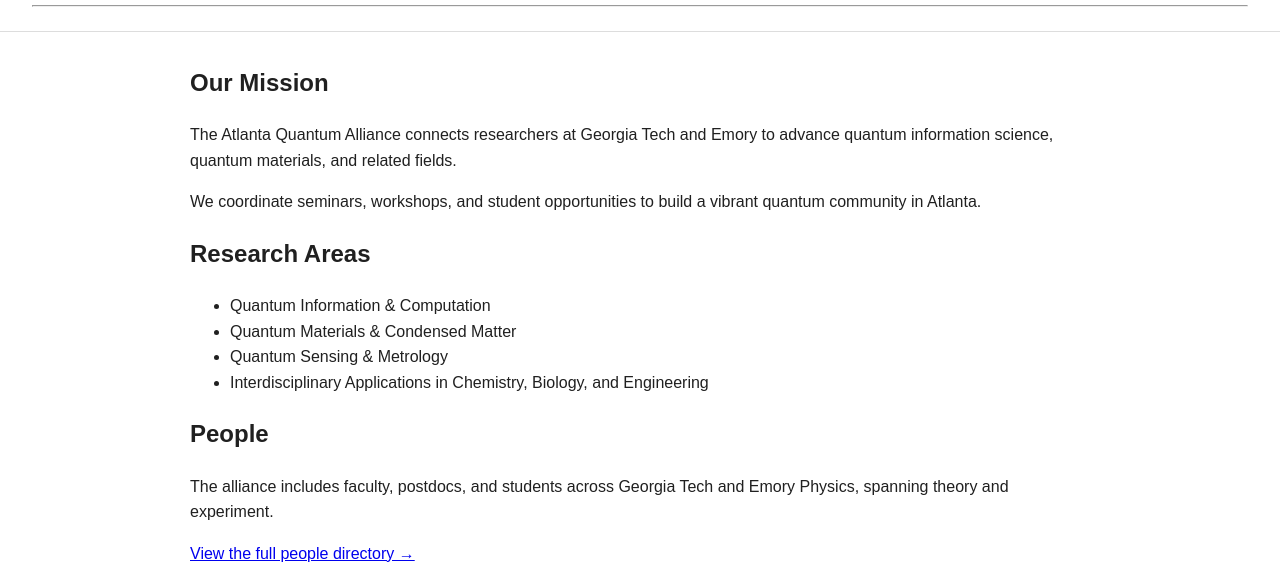
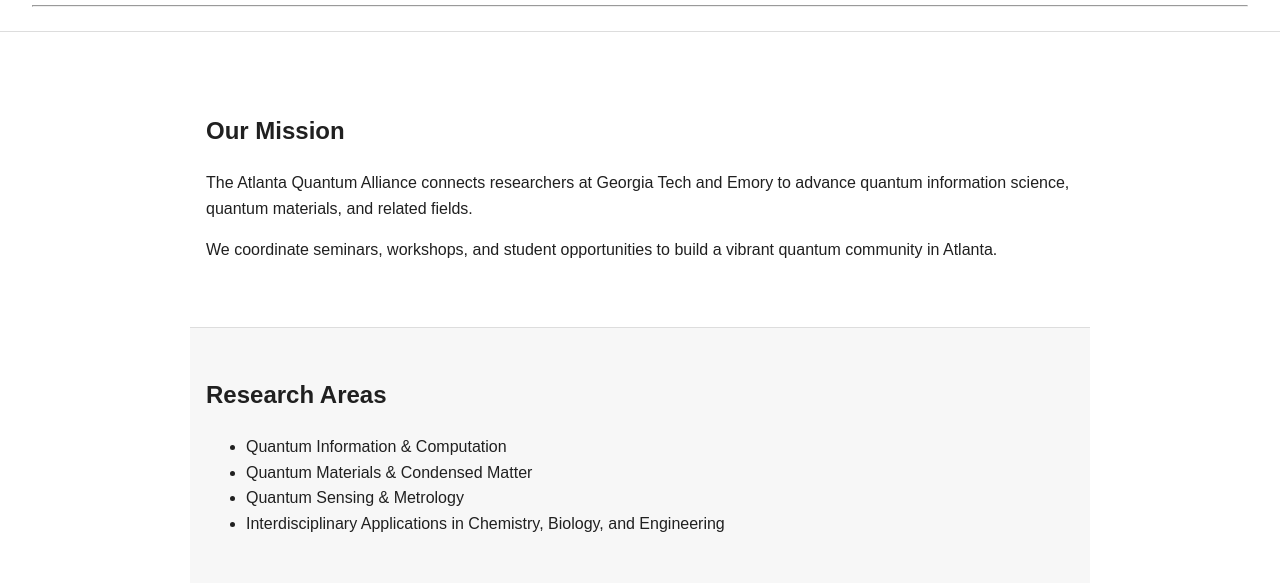
Before and after one commit to ychun78/atlanta-quantum-alliance.github.io, a plain HTML site: page index.html in a window 1280 px wide. Shown: the part 151-734 px from the top of the page. Drawn offline with Linux system fonts and the light colour scheme.

Commit message:
Update style.css

```diff
--- a/assets/css/style.css
+++ b/assets/css/style.css
@@ -42,3 +42,18 @@ footer {
   object-fit: cover;
   display: block;
 }
+
+.section {
+  max-width: 900px;
+  margin: 0 auto;
+  padding: 3rem 1rem;
+  border-bottom: 1px solid #ddd;
+}
+
+.section h2 {
+  margin-top: 0;
+}
+
+.section-alt {
+  background: #f7f7f7;
+}
```
